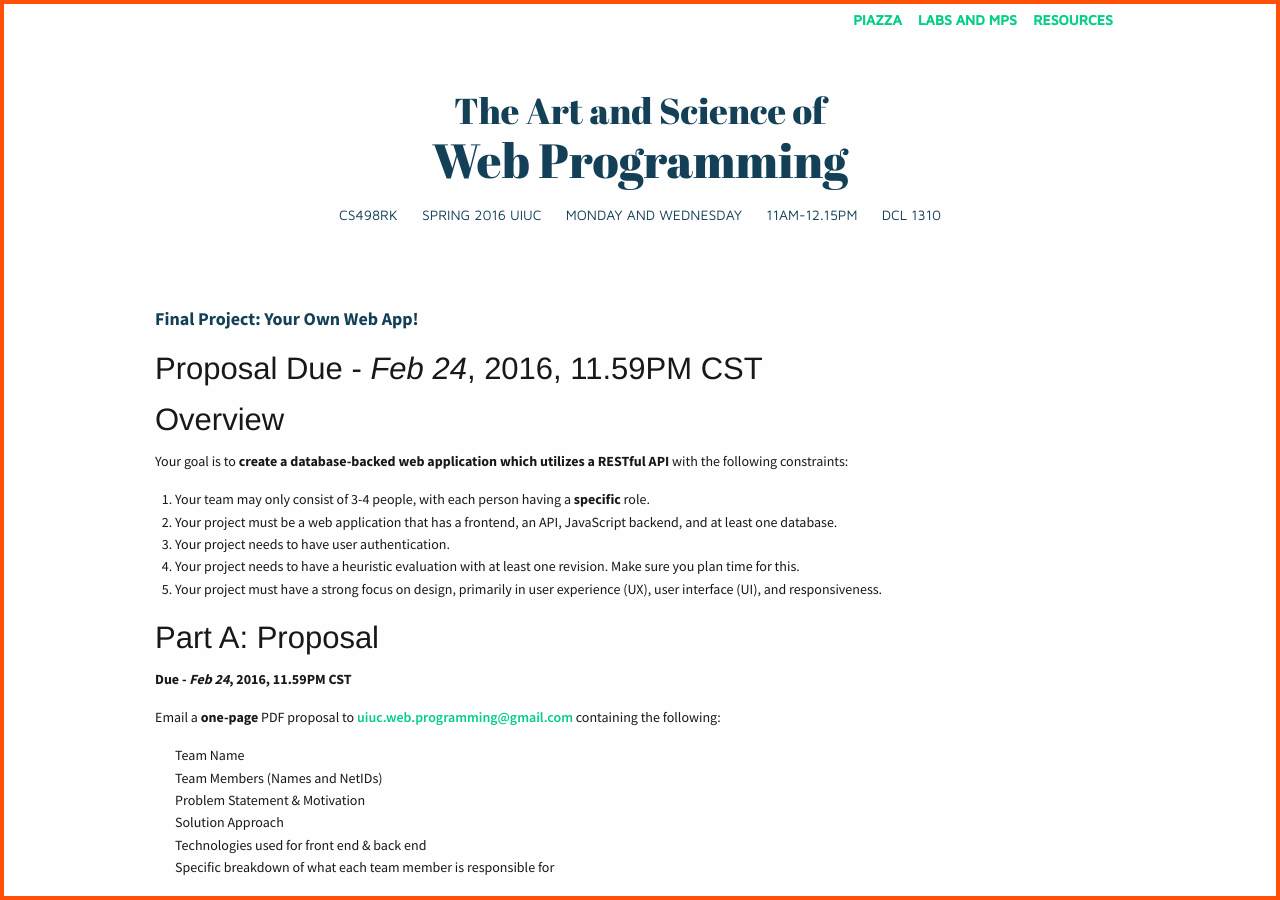
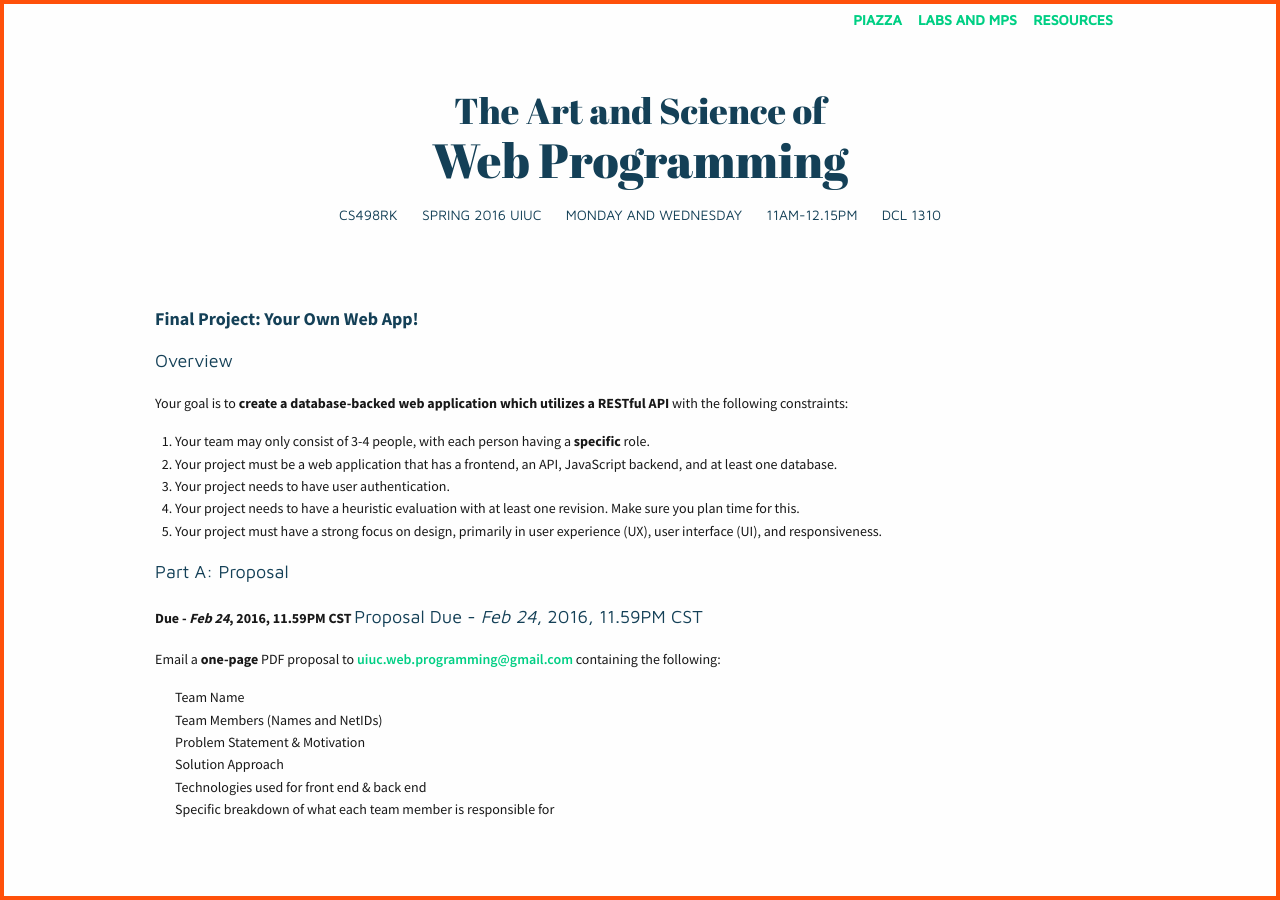
Before and after one commit to biplabdeka/fa2016, a Jekyll site: the page built from _posts/2016-2-15-Final.md, in a window 1280 px wide. Built offline with Jekyll 4.4.1, drawn with Linux system fonts in a browser that asks for light colours; nearby versions of some CDN libraries; Markdown is read by kramdown in place of the engine named in the settings; some of the changed lines change nothing that is shown.

Commit message:
Proposal Due

```diff
--- a/_posts/2016-2-15-Final.md
+++ b/_posts/2016-2-15-Final.md
@@ -4,9 +4,9 @@ title: "Final Project: Your Own Web App!"
 due: Feb 24, 11.59PM CST
 <!-- permalink: lab1.html -->
 ---
-### Proposal Due - *Feb 24*, 2016, 11.59PM CST
 
-###Overview
+
+<span class="section-heading">Overview</span>
 
 Your goal is to **create a database-backed web application which utilizes a RESTful API** with the following constraints:
 
@@ -16,9 +16,11 @@ Your goal is to **create a database-backed web application which utilizes a REST
 4. Your project needs to have a heuristic evaluation with at least one revision. Make sure you plan time for this.
 5. Your project must have a strong focus on design, primarily in user experience (UX), user interface (UI), and responsiveness.
 
-###Part A: Proposal
+<span class="section-heading">Part A: Proposal</span>
 
 **Due - *Feb 24*, 2016, 11.59PM CST**
+<span class="section-heading">Proposal Due - *Feb 24*, 2016, 11.59PM CST</span>
+
 
 Email a **one-page** PDF proposal to [uiuc.web.programming@gmail.com](mailto:uiuc.web.programming@gmail.com) containing the following:
 
```
